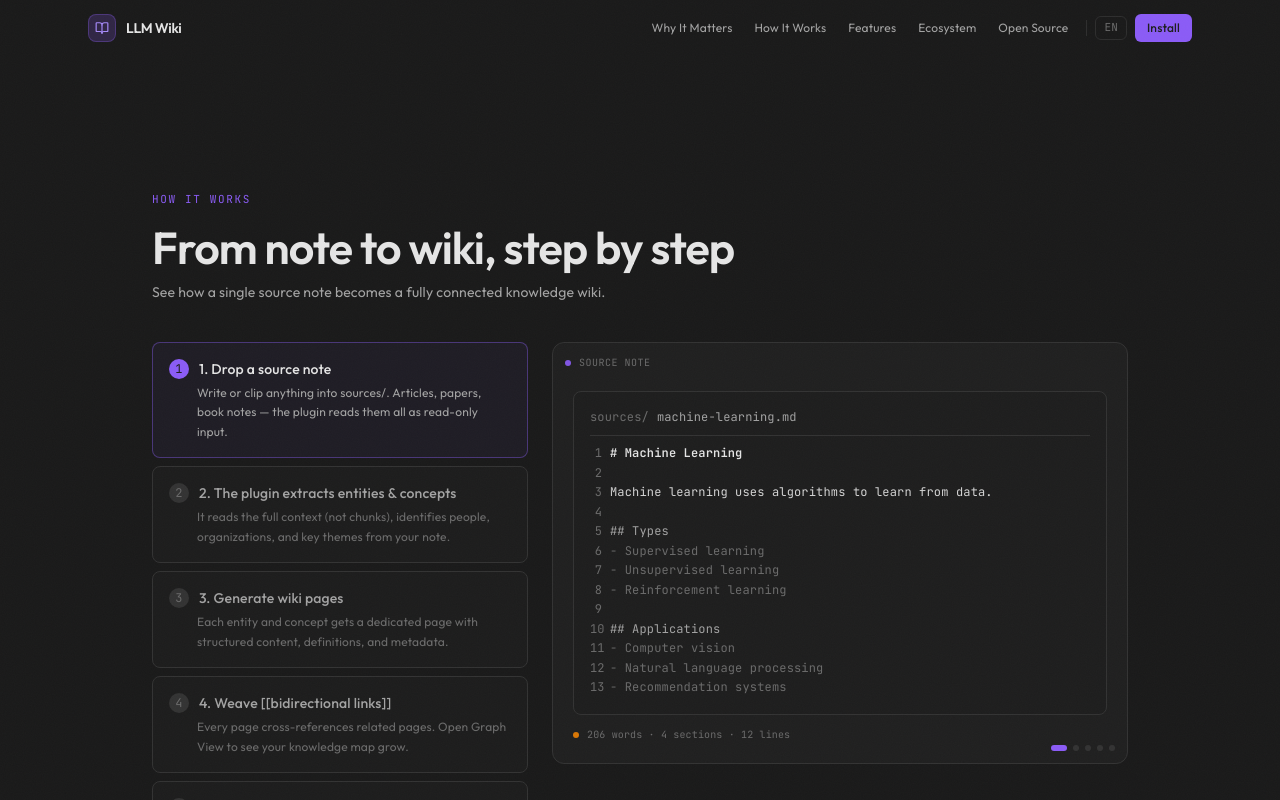
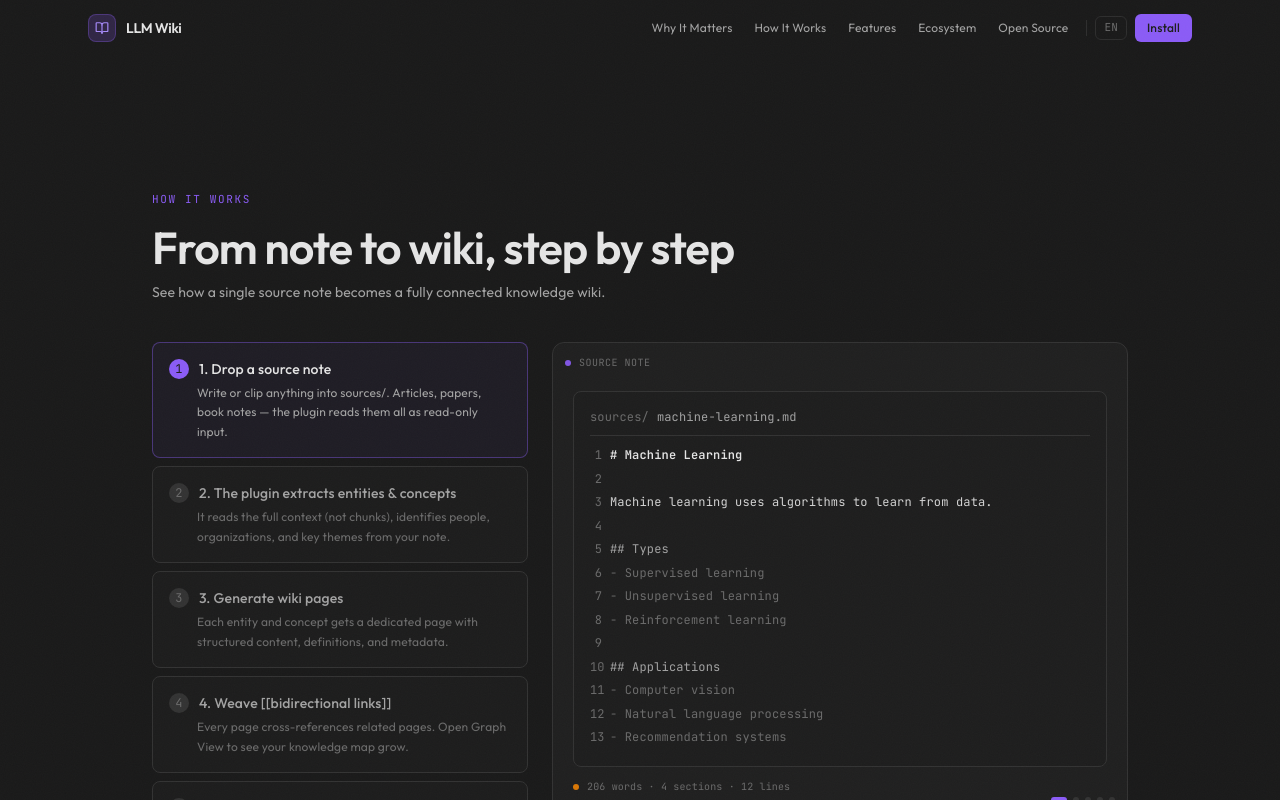
Before and after one commit to green-dalii/obsidian-llm-wiki-website, a React (Vite) app: page / in a window 1280 px wide. Both pictures are taken after a click on the button 340 px from the left and 2255 px from the top of the page. Shown: the part 1855-2655 px from the top of the page. Built offline with nearby package versions, Linux system fonts and the light colour scheme.

Commit message:
fix: unify WikiDemo Step 0/1 editor line spacing

```diff
--- a/src/components/WikiDemo.tsx
+++ b/src/components/WikiDemo.tsx
@@ -137,8 +137,8 @@ Machine learning uses algorithms to learn from data.
                       <span className="text-obsidian-muted">machine-learning.md</span>
                     </div>
                     {lines.map((line, i) => (
-                      <div key={i} className="flex">
-                        <span className="w-5 text-right pr-2 text-obsidian-dim select-none">{i + 1}</span>
+                      <div key={i} className="flex items-start py-0.5">
+                        <span className="w-5 text-right pr-2 text-obsidian-dim select-none flex-shrink-0">{i + 1}</span>
                         {renderMarkdownLine(line)}
                       </div>
                     ))}
```
